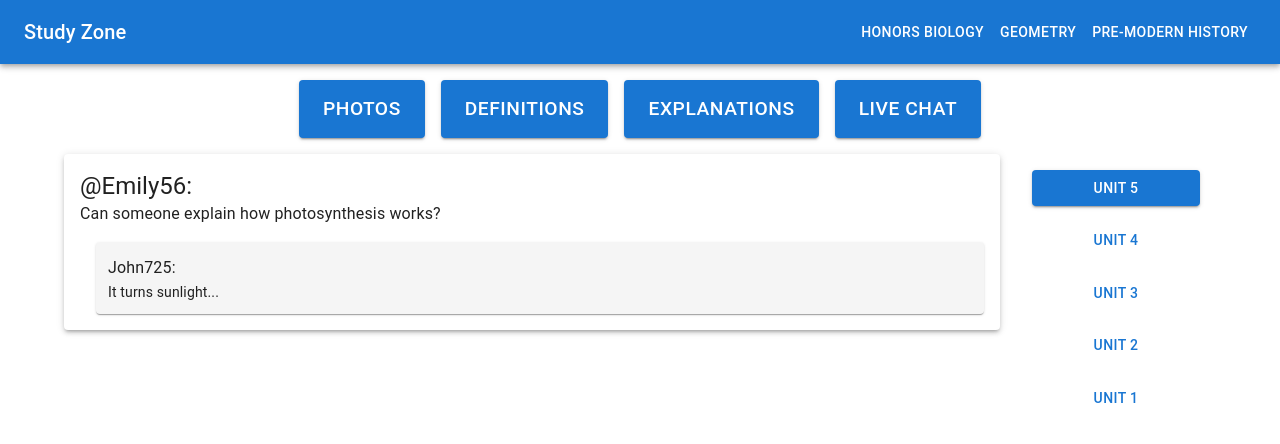
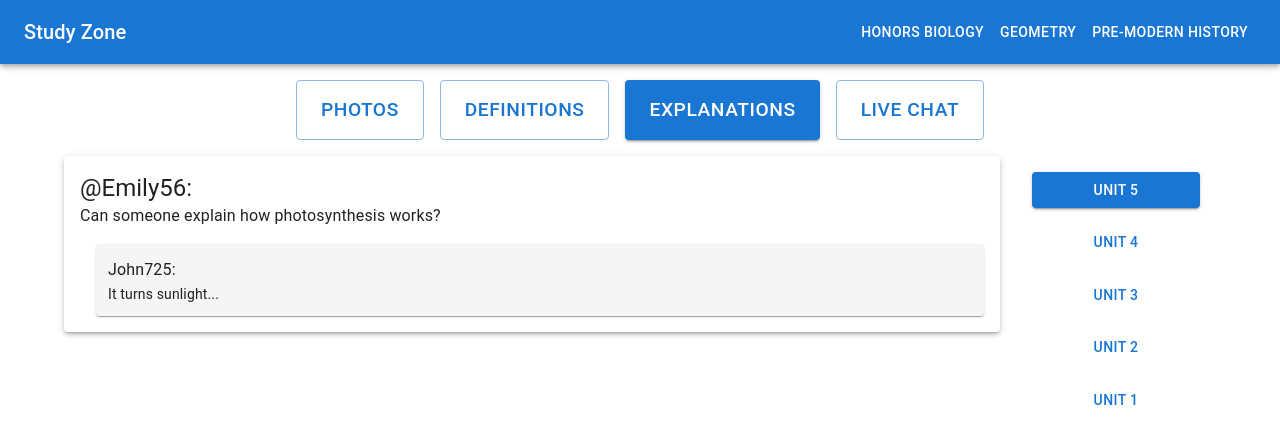
Before and after one commit to eloelcoding/studyzone, a React (Create React App) app: page / in a window 1280 px wide. Shown: the top 444 px of the page. Built offline with nearby package versions, Linux system fonts and the light colour scheme.

Commit message:
FirstWorking

```diff
--- a/src/App.js
+++ b/src/App.js
@@ -1,11 +1,15 @@
 import React from 'react';
 import { AppBar, Toolbar, Typography, Box, Paper, Container, List, ListItem, Button } from '@mui/material';
 
-import { posts } from './mock_data/posts'
+function App() {
+  // State to track the selected category
+  const [selectedCategory, setSelectedCategory] = React.useState('Explanations');
 
-function App() {
-  // alert(posts)
-  console.log(posts)
+  // Function to handle category selection
+  const handleCategorySelect = (category) => {
+    setSelectedCategory(category);
+  };
+
   return (
     <div>
       <AppBar position="static">
@@ -16,7 +20,9 @@ function App() {
           {/* Class Selections */}
           <Box>
             {['Honors Biology', 'Geometry', 'Pre-Modern History'].map((subject) => (
-              <Button key={subject} color="inherit">{subject}</Button>
+              <Button key={subject} color="inherit">
+                {subject}
+              </Button>
             ))}
           </Box>
         </Toolbar>
@@ -25,7 +31,12 @@ function App() {
       {/* Major Categories/Channels */}
       <Box sx={{ display: 'flex', justifyContent: 'center', my: 2 }}>
         {['Photos', 'Definitions', 'Explanations', 'Live Chat'].map((category) => (
-          <Button key={category} variant="contained" sx={{ mx: 1, py: 1.5, px: 3, fontSize: '1.2rem' }}>
+          <Button
+            key={category}
+            variant={selectedCategory === category ? "contained" : "outlined"}
+            sx={{ mx: 1, py: 1.5, px: 3, fontSize: '1.2rem' }}
+            onClick={() => handleCategorySelect(category)}
+          >
             {category}
           </Button>
         ))}
@@ -35,6 +46,7 @@ function App() {
         <Box sx={{ display: 'flex', mt: 2 }}>
           {/* Main content area */}
           <Box sx={{ flex: 1, pr: 2 }}>
+            {/* Threads and comments will be dynamic based on the selected category */}
             <Paper sx={{ p: 2 }} elevation={3}>
               <Typography variant="h5">@Emily56:</Typography>
               <Typography variant="body1">Can someone explain how photosynthesis works?</Typography>
@@ -53,7 +65,9 @@ function App() {
             <List>
               {['Unit 5', 'Unit 4', 'Unit 3', 'Unit 2', 'Unit 1'].map((unit, index) => (
                 <ListItem key={unit} button>
-                  <Button fullWidth variant={index === 0 ? "contained" : "text"}>{unit}</Button>
+                  <Button fullWidth variant={index === 0 ? "contained" : "text"}>
+                    {unit}
+                  </Button>
                 </ListItem>
               ))}
             </List>
```
